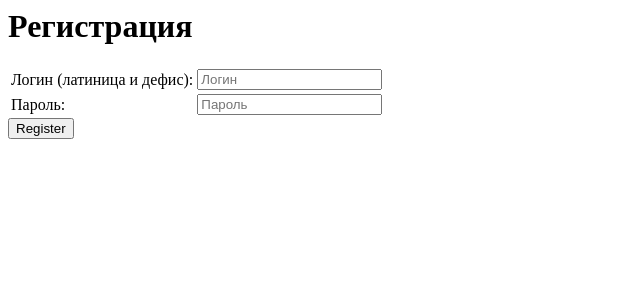
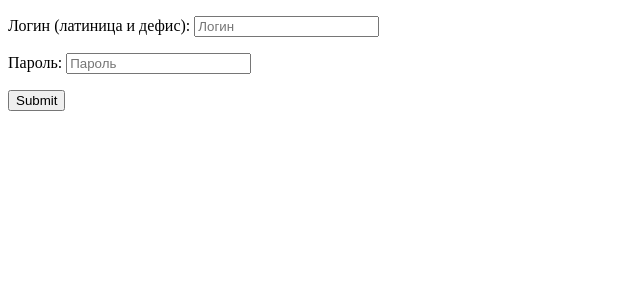
Before and after one commit to kristinatibeikina/design-studio, a Django app: page /desingapp/login/ in a window 1280 px wide. Shown: the top 300 px of the page, without its empty margins (0-640 px from the left). Run offline with Django 4.2, Linux system fonts and the light colour scheme.

Commit message:
Изменение представления шаблона авторизации

```diff
--- a/desingstudion/desingapp/templates/registration/login.html
+++ b/desingstudion/desingapp/templates/registration/login.html
@@ -1,21 +1,20 @@
- <body>
-        {% block content %}
-        <h1>Регистрация</h1>
+<!DOCTYPE html>
+<html>
+<head>
+    <meta charset="utf-8" />
+    <title>METANIT.COM</title>
+        <style>
+        .error{color:red;}
+        .field{font-weight:bold;}
+        </style>
+    </head>
+<body class="container">
     <form method="post" action="">
         {% csrf_token %}
             <table>
-                    <tr>
-                        <td>{{ form.username.label }}:</td>
-                        <td>{{ form.username }}</td>
-                    </tr>
-                    <tr>
-                        <td>{{ form.password.label }}:</td>
-                        <td>{{ form.password }}</td>
-                    </tr>
+                {{ form.as_p }}
             </table>
-
-                <input type="submit" value="Register">
+        <input type="submit" value="Submit" />
     </form>
-        {% endblock %}
     </body>
 </html>
```
Also changed, not shown: desingstudion/db.sqlite3, desingstudion/images/moraine-lake-alberta-canada-mountain-range-blue-sky-clouds-5120x2880-4931_U8Z2ydV.jpg (added), 1 other file. Lines whose indentation alone changed are shown as unchanged.
